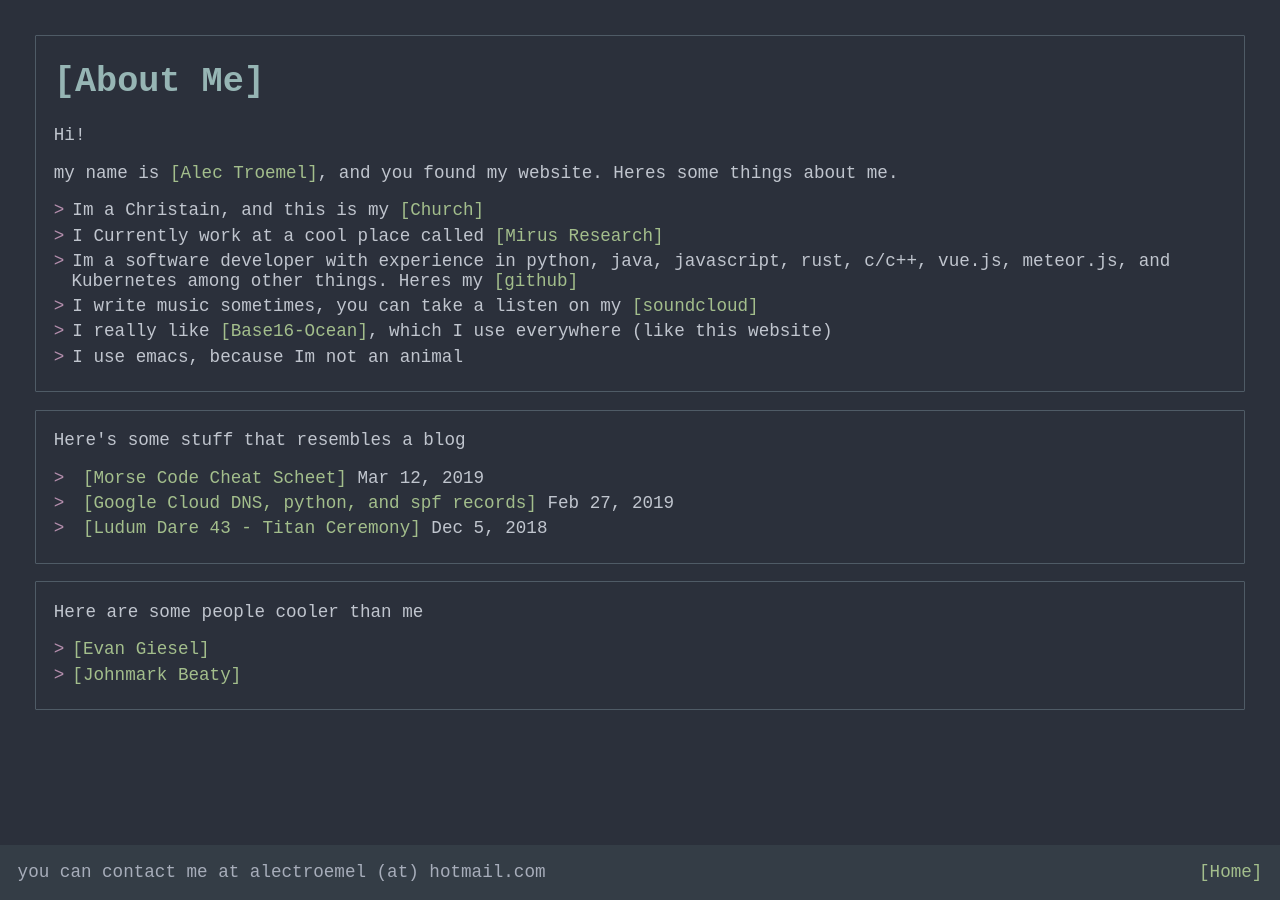
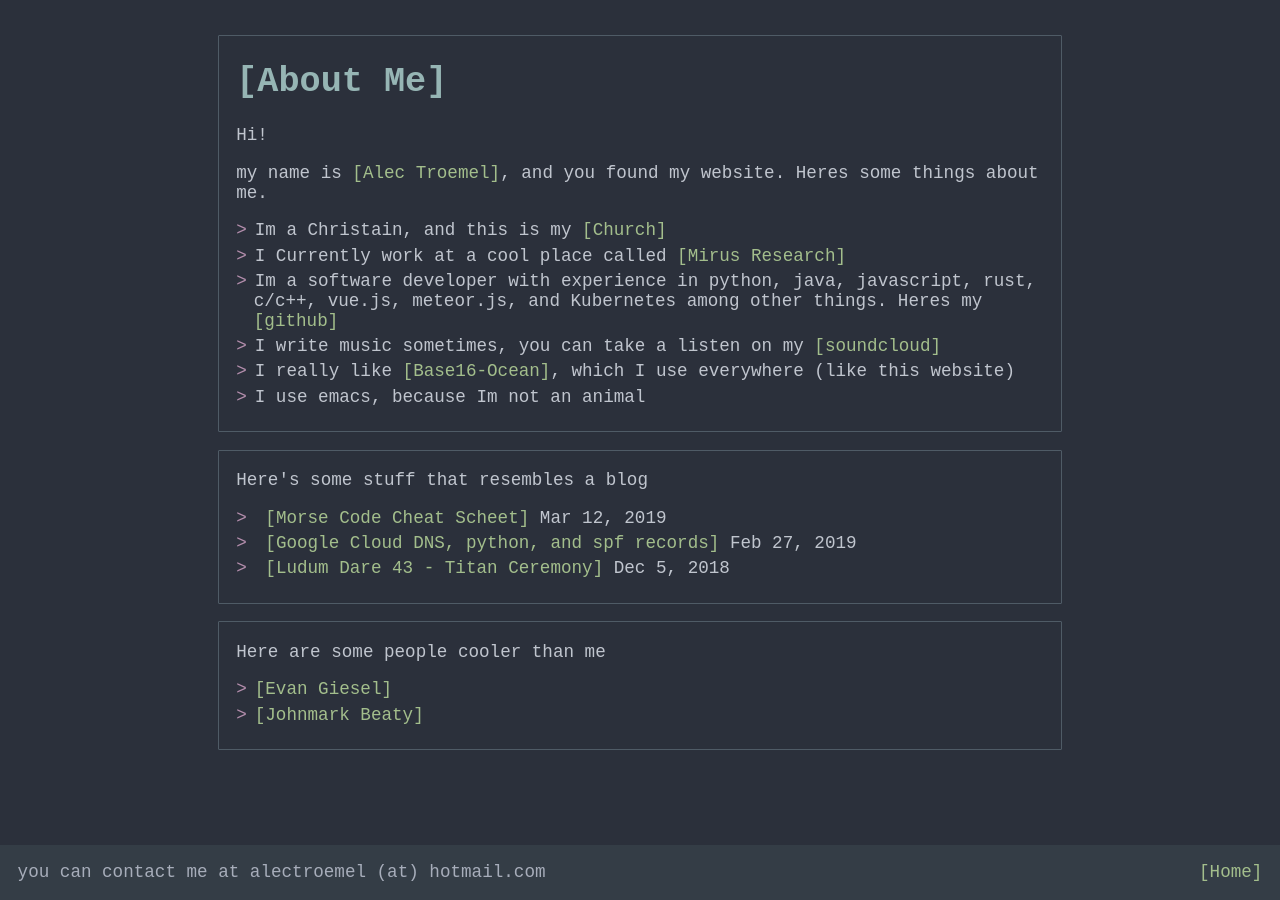
Before and after one commit to AlecTroemel/alectroemel.github.io, a Jekyll site: the page built from index.md, in a window 1280 px wide. Built offline with Jekyll 4.4.1, drawn with Linux system fonts in a browser that asks for light colours.

Commit message:
add some styling to main

```diff
--- a/assets/style.css
+++ b/assets/style.css
@@ -141,6 +141,10 @@ a:hover {
 }
 
 /* Other styles */
+main {
+    max-width: 50rem;
+    margin: auto;
+}
 
 a {
     text-decoration: none;
```
